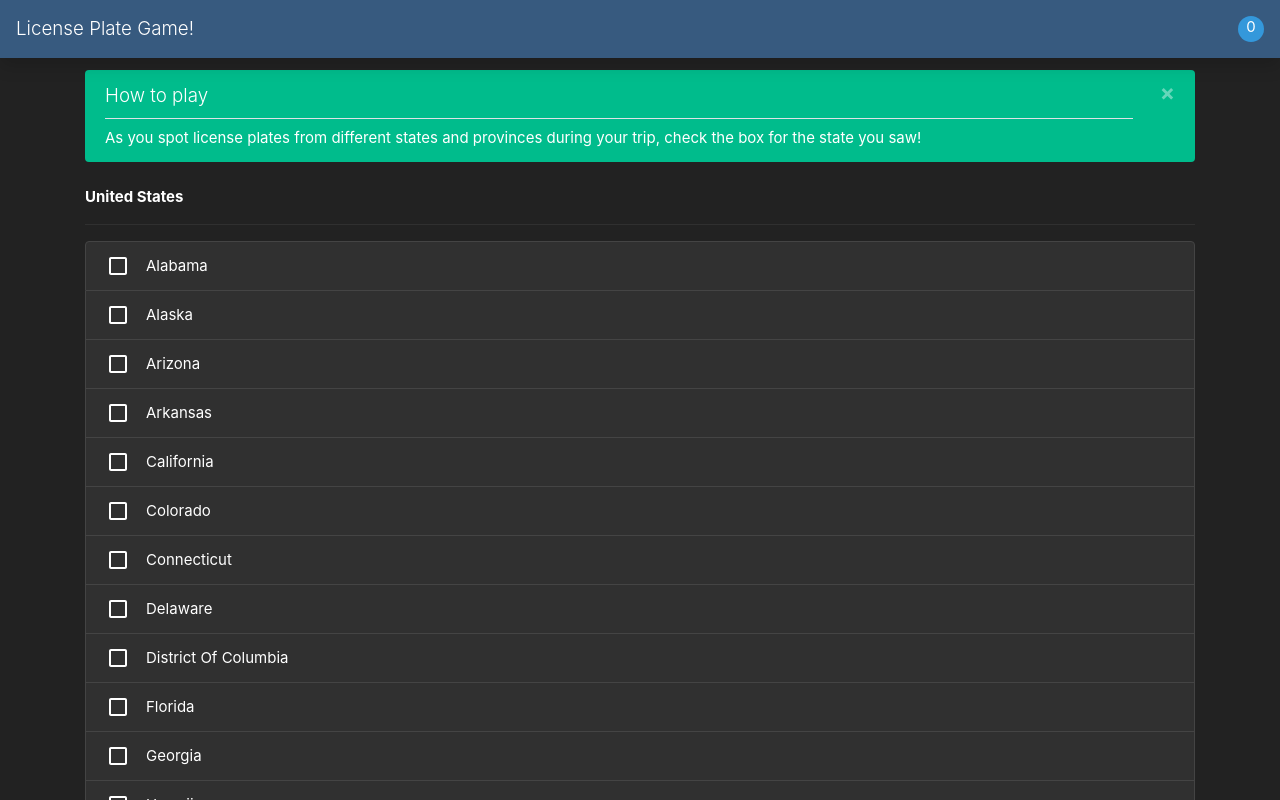
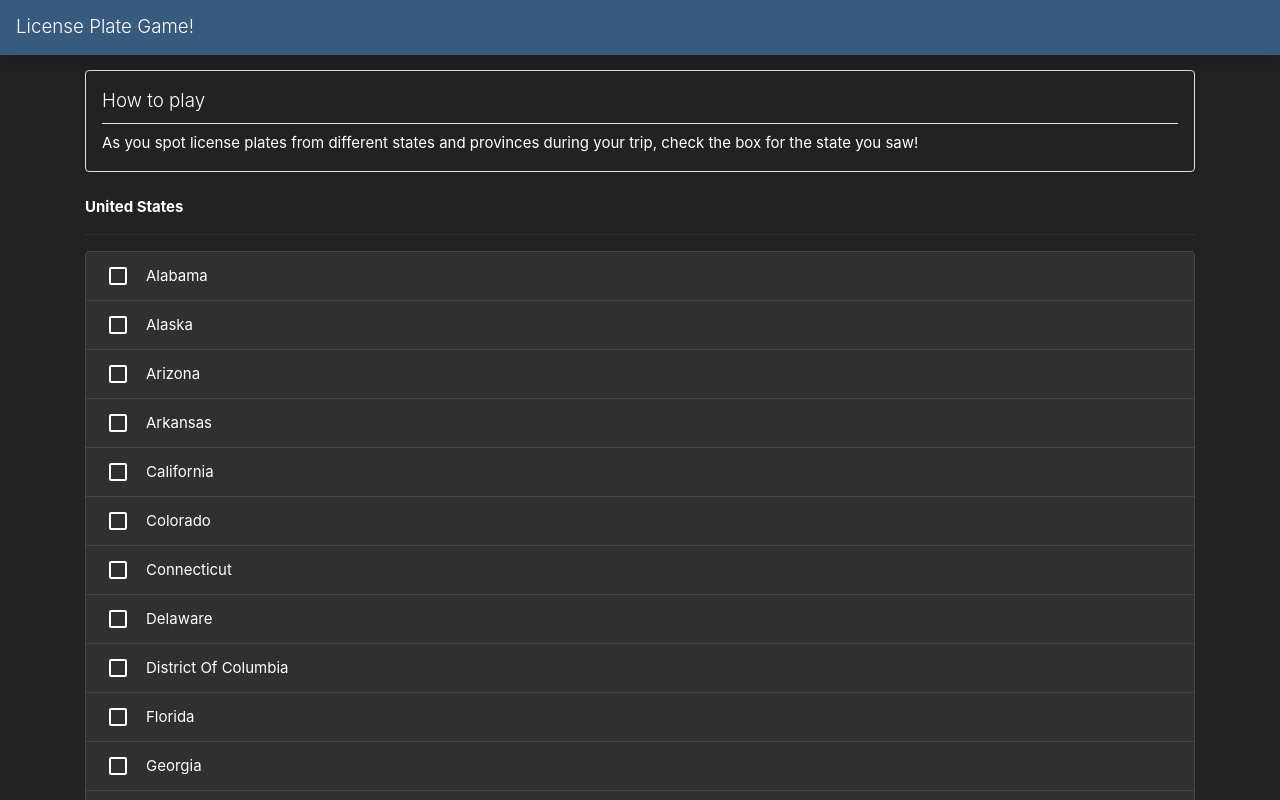
Before and after one commit to ConradP3/plategame.app, a Next.js app: page / in a window 1280 px wide. Shown: the top 800 px of the page. Built offline with nearby package versions, Linux system fonts and the light colour scheme.

Commit message:
update navbar counter design

```diff
--- a/pages/index.js
+++ b/pages/index.js
@@ -41,19 +41,14 @@ export default function Home() {
       </Head>
       <Navbar color="primary" fixed="top" className="shadow">
         <h1 className="lead mb-0">License Plate Game!</h1>
-        <div
-          className="rounded-circle bg-info text-center align-items-center justify-content-center"
-          style={{ height: '1.75em', width: '1.75em' }}
-        >
-          {activeTerritories.length}
-        </div>
+        {activeTerritories.length > 0 && activeTerritories.length}
       </Navbar>
       <Container>
-        <UncontrolledAlert className="my-3">
+        <div className="my-3 p-3 rounded border">
           <div className="lead border-bottom mb-2 pb-2">How to play</div>
           As you spot license plates from different states and provinces during your trip, check the box for the state
           you saw!
-        </UncontrolledAlert>
+        </div>
         <div className="font-weight-bold border-bottom border-dark pb-3 mb-3 mt-4">United States</div>
         <ListGroup>
           {states.map(({ name, abbreviation }) => (
```
